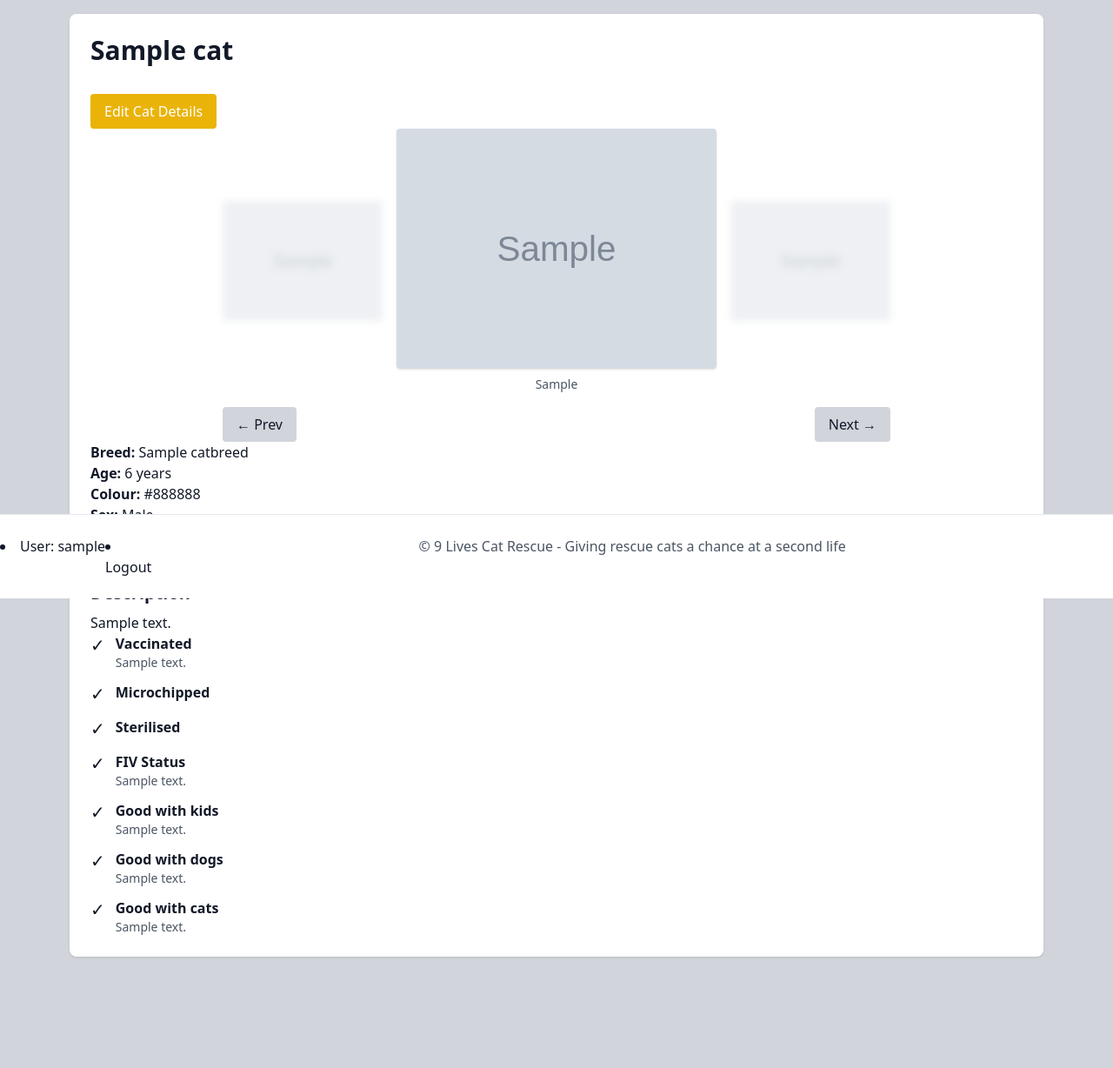
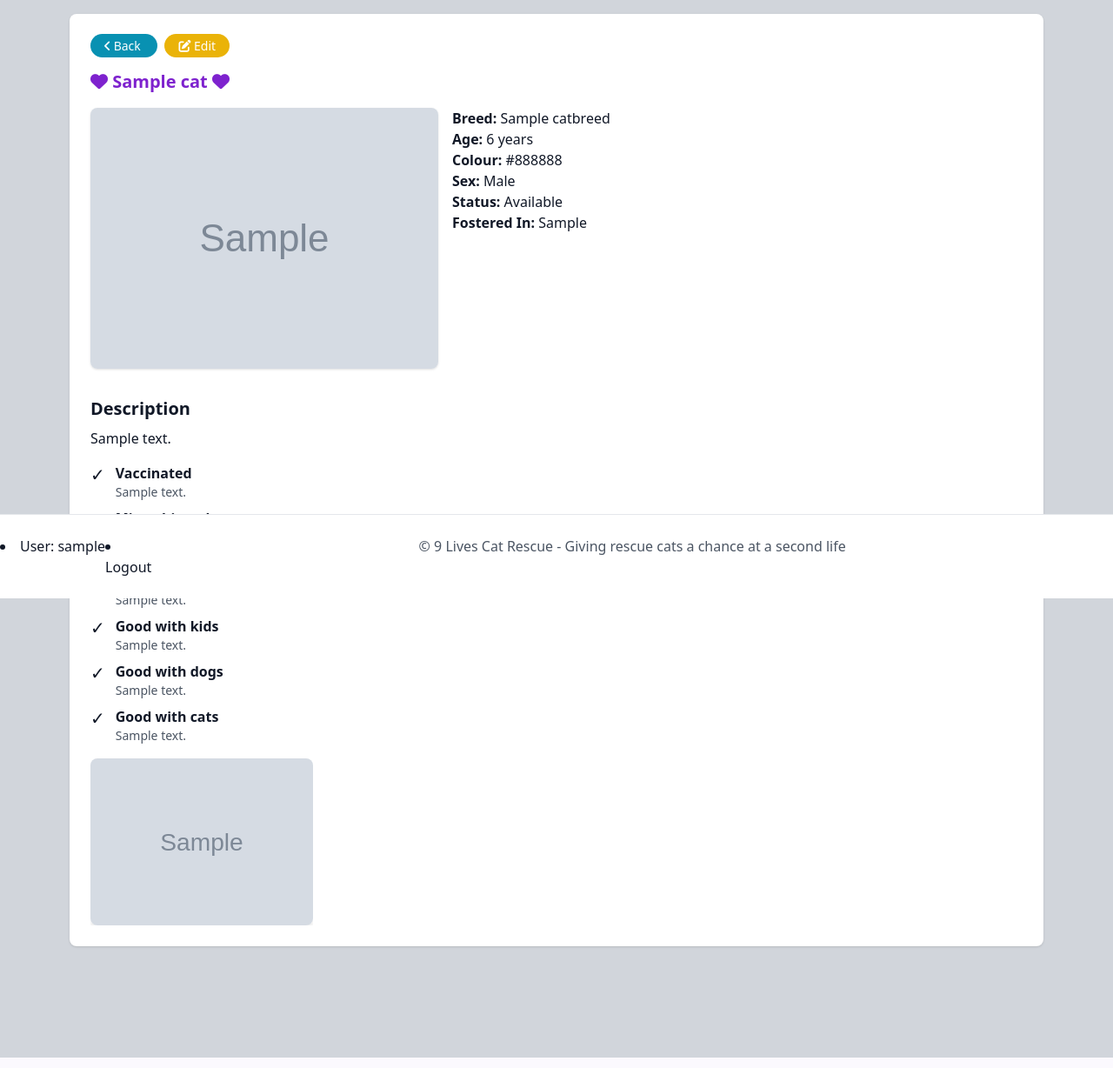
Before and after one commit to jaredarm/cat-rescue-site, a Django app: page /cats/1/ in a window 1280 px wide. Shown: the part 112-1340 px from the top of the page at 87% size. Run offline with Django 5.2, Linux system fonts and the light colour scheme; a user stored in the database is signed in; tables that the repository leaves empty hold one stand-in row (values such as "Sample post"); grey boxes marked "Sample" are stand-in pictures; parts of the project's set-up code (start-up, migrations or seed data) failed here and were passed over; some libraries are stand-ins or nearby versions.

Commit message:
Refactor cat detail and list templates for improved layout and styling

```diff
--- a/cats/templates/cats/cat_detail.html
+++ b/cats/templates/cats/cat_detail.html
@@ -4,129 +4,66 @@
 
 {% block content %}
 <div class="bg-white shadow rounded-lg p-6">
-    <h1 class="text-3xl font-bold mb-4">{{ cat.name }}</h1>
-    {% if user.is_authenticated %}
-        <a href="{% url 'cat_edit' cat.pk %}"
-        class="inline-block mt-4 px-4 py-2 bg-yellow-500 text-white rounded hover:bg-yellow-600">
-            Edit Cat Details
-        </a>
-    {% endif %}
-    <div
-        x-data="{
+
+
+    <!-- Lightbox -->
+    <!-- <div x-data="{
             active: 0,
             lightbox: false,
-            images: [
-                {% for image in cat.images.all %}
-                {
-                    url: '{{ image.image.url }}',
-                    caption: '{{ image.caption|escapejs }}'
-                },
-                {% endfor %}
-            ],
-            next() { this.active = (this.active + 1) % this.images.length },
-            prev() { this.active = (this.active - 1 + this.images.length) % this.images.length },
-            leftIndex() { return (this.active - 1 + this.images.length) % this.images.length },
-            rightIndex() { return (this.active + 1) % this.images.length }
-        }"
-        class="relative max-w-3xl mx-auto select-none"
-        @keydown.window="
-            if ($event.key === 'ArrowRight') next();
-            if ($event.key === 'ArrowLeft') prev();
-        "
-    >
-
-        <!-- CAROUSEL WRAPPER -->
-        <div class="flex items-center justify-center gap-4">
-
-            <!-- LEFT BLURRED IMAGE -->
-            <div class="w-1/4">
-                <img
-                    :src="images[leftIndex()].url"
-                    class="w-full h-64 object-contain opacity-40 blur-sm"
-                >
-            </div>
-
-            <!-- MAIN IMAGE (click to open lightbox) -->
-            <div
-                class="w-2/4 relative"
-                @click="lightbox = true"
-                @touchstart="touchStart = $event.changedTouches[0].clientX"
-                @touchend="
-                    touchEnd = $event.changedTouches[0].clientX;
-                    if (touchEnd < touchStart - 50) next();
-                    if (touchEnd > touchStart + 50) prev();
-                "
-            >
-                <img
-                    :src="images[active].url"
-                    class="w-full max-h-[600px] object-contain rounded shadow cursor-pointer"
-                >
-                <p class="text-center text-sm text-gray-600 mt-2" x-text="images[active].caption"></p>
-            </div>
-
-            <!-- RIGHT BLURRED IMAGE -->
-            <div class="w-1/4">
-                <img
-                    :src="images[rightIndex()].url"
-                    class="w-full h-64 object-contain opacity-40 blur-sm"
-                >
-            </div>
-
-        </div>
-
-        <!-- NAV BUTTONS -->
-        <div class="flex justify-between mt-4">
-            <button
-                @click="prev()"
-                class="px-4 py-2 bg-gray-300 rounded hover:bg-gray-400"
-            >
-                ← Prev
-            </button>
-
-            <button
-                @click="next()"
-                class="px-4 py-2 bg-gray-300 rounded hover:bg-gray-400"
-            >
-                Next →
-            </button>
-        </div>
-
-        <!-- LIGHTBOX -->
-        <div
-            x-show="lightbox"
-            x-transition
+        }">
+        <div x-show="lightbox" x-transition
             class="fixed inset-0 bg-black bg-opacity-80 flex items-center justify-center z-50"
-            @click.self="lightbox = false"
-        >
+            @click.self="lightbox = false">
             <div class="relative max-w-3xl w-full px-4">
-                <img
-                    :src="images[active].url"
-                    class="w-full max-h-[90vh] object-contain rounded"
-                >
-                <button
-                    @click="lightbox = false"
-                    class="absolute top-4 right-4 text-white text-3xl"
-                >
+                <img :src="images[active].url" class="w-full max-h-[90vh] object-contain rounded">
+                <button @click="lightbox = false" class="absolute top-4 right-4 text-white text-3xl">
                     &times;
                 </button>
             </div>
         </div>
+    </div> -->
 
-    </div>
+    <!-- Back button -->
+    <a href="/cats/" class="bg-cyan-600 text-white px-4 py-1 rounded-full hover:bg-purple-700 text-sm">
+        <i class="fa-solid fa-angle-left"></i> Back
+    </a>
 
+    <!-- Edit Cat (if authenticated) -->
+    {% if user.is_authenticated %}
+    <a href="{% url 'cat_edit' cat.pk %}"
+        class="ml-2 mt-4 px-4 py-1 bg-yellow-500 text-white rounded-full hover:bg-yellow-600 text-sm">
+        <i class="fa-solid fa-pen-to-square"></i> Edit
+    </a>
+    {% endif %}
+
+    <!-- Name -->
+    <h2 class="mt-4 w-full text-center md:text-left text-xl font-semibold text-purple-700">
+        <i class="fa-solid fa-heart"></i>
+        {{ cat.name }}
+        <i class="fa-solid fa-heart"></i>
+    </h2>
+
+
+    <div class="flex flex-col md:flex-row md:items-start md:space-x-4 mt-4">
+        <img src="{{ cat.primary_image.image.url }}" class="block max-h-[400px] object-cover rounded-lg shadow mb-4">
+        <div class="mt-4 md:mt-0 md:w-2/3 text-left">
             <p><strong>Breed:</strong> {{ cat.breed }}</p>
             <p><strong>Age:</strong> {{ cat.age }}</p>
             <p><strong>Colour:</strong> {{ cat.colour }}</p>
             <p><strong>Sex:</strong> {{ cat.get_sex_display }}</p>
             <p><strong>Status:</strong> {{ cat.get_status_display }}</p>
             <p><strong>Fostered In:</strong> {{ cat.fostered_in }}</p>
+        </div>
+    </div>
 
+    <!-- Main Description -->
     <div class="mt-4">
         <h2 class="text-xl font-semibold mb-2">Description</h2>
         <p>{{ cat.description|linebreaks }}</p>
     </div>
 
-    <div class="space-y-3">
+    <!-- Health and compatibility -->
+    <div class="mt-4 space-y-2 grid-cols-2">
         <!-- Vaccinated -->
         <div class="flex items-start gap-3">
             <span class="text-xl">
@@ -211,7 +148,17 @@
                 {% endif %}
             </div>
         </div>
+    </div>
+
+    <!-- Photo grid -->
+    <div class="mt-4 grid grid-cols-1 md:grid-cols-3 lg:grid-cols-4 gap-4">
+        {% for img in cat.images.all %}
+        <div class="overflow-hidden">
+            <img class="h-full w-full object-cover rounded-lg shadow-lg" src="{{ img.image.url }}"
+                alt="{{ img.alt_text }}">
+        </div>
+        {% endfor %}
+    </div>
 
 </div>
-</div>
 {% endblock %}
--- a/static/css/styles.css
+++ b/static/css/styles.css
@@ -842,6 +870,10 @@ video {
   max-height: 90vh;
 }
 
+.max-h-\[400px\] {
+  max-height: 400px;
+}
+
 .w-1 {
   width: 0.25rem;
 }
@@ -1232,6 +1309,20 @@ video {
 .bg-yellow-500 {
   --tw-bg-opacity: 1;
   background-color: rgb(234 179 8 / var(--tw-bg-opacity, 1));
+}
+
+.bg-black\/90 {
+  background-color: rgb(0 0 0 / 0.9);
+}
+
+.bg-purple-300 {
+  --tw-bg-opacity: 1;
+  background-color: rgb(216 180 254 / var(--tw-bg-opacity, 1));
+}
+
+.bg-cyan-600 {
+  --tw-bg-opacity: 1;
+  background-color: rgb(8 145 178 / var(--tw-bg-opacity, 1));
 }
 
 .bg-opacity-80 {
@@ -1303,10 +1394,28 @@ video {
   padding-bottom: 2rem;
 }
 
+.px-2 {
+  padding-left: 0.5rem;
+  padding-right: 0.5rem;
+}
+
+.py-1 {
+  padding-top: 0.25rem;
+  padding-bottom: 0.25rem;
+}
+
+.pb-2 {
+  padding-bottom: 0.5rem;
+}
+
 .pb-4 {
   padding-bottom: 1rem;
 }
 
+.pt-10 {
+  padding-top: 2.5rem;
+}
+
 .pt-2 {
   padding-top: 0.5rem;
 }
@@ -1633,6 +1782,14 @@ video {
     grid-column: span 2 / span 2;
   }
 
+  .md\:mt-0 {
+    margin-top: 0px;
+  }
+
+  .md\:inline {
+    display: inline;
+  }
+
   .md\:flex {
     display: flex;
   }
@@ -1649,12 +1806,42 @@ video {
     width: 12rem;
   }
 
+  .md\:w-2\/3 {
+    width: 66.666667%;
+  }
+
   .md\:grid-cols-2 {
     grid-template-columns: repeat(2, minmax(0, 1fr));
   }
 
   .md\:grid-cols-3 {
     grid-template-columns: repeat(3, minmax(0, 1fr));
+  }
+
+  .md\:grid-cols-4 {
+    grid-template-columns: repeat(4, minmax(0, 1fr));
+  }
+
+  .md\:flex-row {
+    flex-direction: row;
+  }
+
+  .md\:flex-col {
+    flex-direction: column;
+  }
+
+  .md\:items-start {
+    align-items: flex-start;
+  }
+
+  .md\:space-x-4 > :not([hidden]) ~ :not([hidden]) {
+    --tw-space-x-reverse: 0;
+    margin-right: calc(1rem * var(--tw-space-x-reverse));
+    margin-left: calc(1rem * calc(1 - var(--tw-space-x-reverse)));
+  }
+
+  .md\:text-left {
+    text-align: left;
   }
 }
 
```
Also changed, not shown: other parts of static/css/styles.css (+131 -18 lines), cats/templates/cats/cat_list.html (+7 -8 lines). Lines whose indentation alone changed are shown as unchanged.
